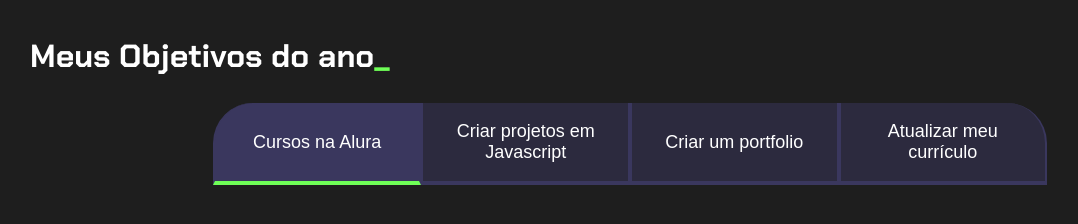
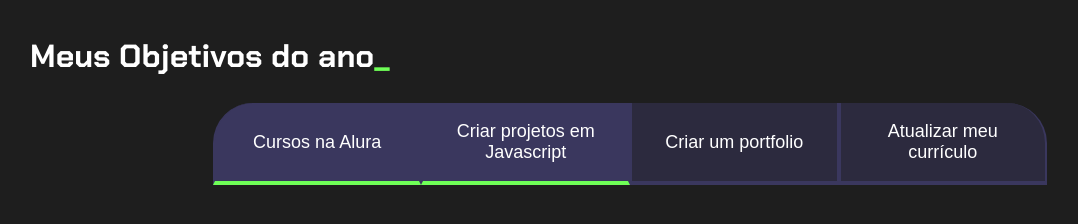
Before and after one commit to sarha000/projetodevida, a plain HTML site: page index.html in a window 1280 px wide. Both pictures are taken after a click on the button "Criar projetos em Javascript". Shown: the whole page, without its empty margins (10-1088 px from the left). Drawn offline with Linux system fonts and the light colour scheme.

Commit message:
Add files via upload

```diff
--- /dev/null
+++ b/main.js
@@ -0,0 +1,8 @@
+const botoes = document.querySelectorAll(".botao");
+
+for(let i=0; i<botoes.length; i=i+1){
+ botoes[i].onclick = function(){
+     botoes[i].classList.add('ativo')
+     }
+     console.log(i)
+}
```
Also changed, not shown: index.html (+3 -0 lines).
